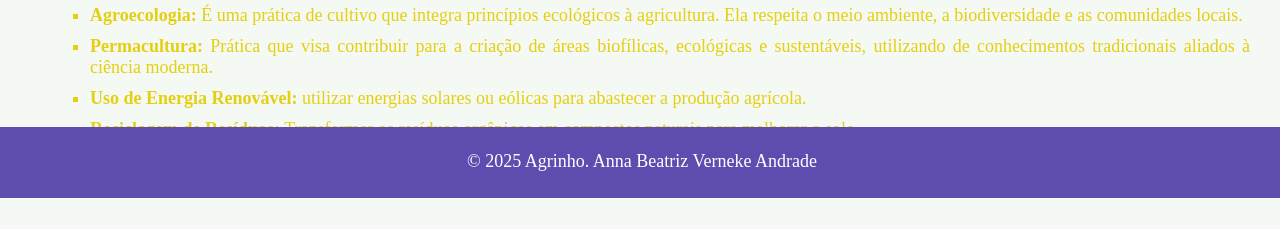
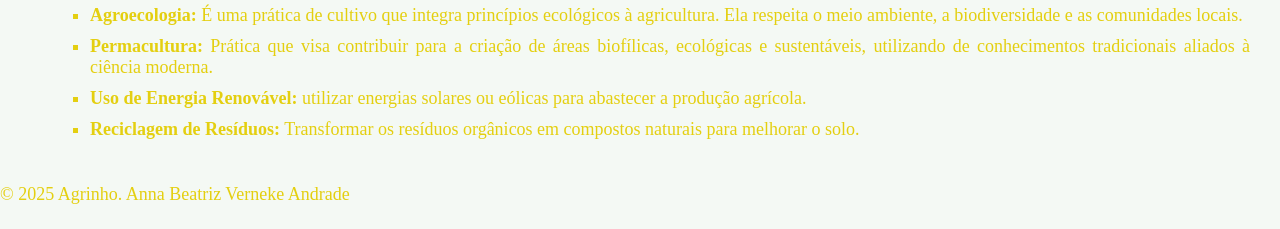
Before and after one commit to trzbh/agrinho-2025, a plain HTML site: page index.html in a window 1280 px wide. Shown: the part 602-831 px from the top of the page. Before the commit the page ends 800 px from the top, so only its background shows below. Drawn offline with Linux system fonts and the light colour scheme; a web font is replaced by a local one.

Commit message:
Update style.css

```diff
--- a/style.css
+++ b/style.css
@@ -66,14 +66,3 @@ ul li {
     font-size: 18px;
     margin-bottom: 10px;
 }
-
-/* Rodapé */
-footer {
-    background-color: #5e4caf;
-    color: white;
-    text-align: center;
-    padding: 2px;
-    position: fixed;
-    bottom: 0;
-    width: 100%;
-}
```
